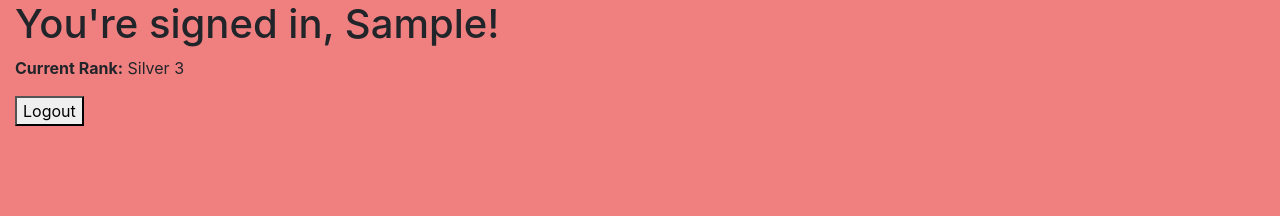
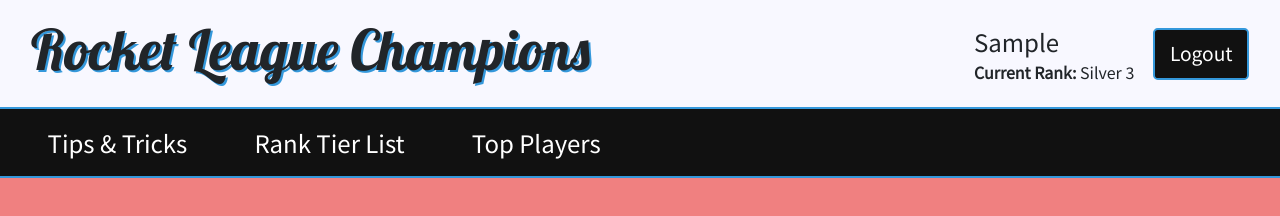
Before and after one commit to cistinson/epicodus-project-2, a plain HTML site: page index.html in a window 1280 px wide. Both pictures are taken after typing "Sample", "Sample123" into the empty fields and a click on the button "Submit". Drawn offline with nearby package versions, Linux system fonts and the light colour scheme.

Commit message:
add navigation copy and styles

```diff
--- a/css/styles.css
+++ b/css/styles.css
@@ -5,7 +5,7 @@
 }
 
 .loginTitleWrapper{
-  background-color: rgba(255, 255, 255, 0.45);
+  background-color: rgba(255, 255, 255, 0.55);
   padding: 3em;
   color: #111111;
   /*border: 5px solid #ff7675;*/
@@ -21,6 +21,7 @@
 .loginTitleWrapper p{
   font-family: 'Noto Sans TC';
   font-size: 3em;
+  font-weight: bold;
 }
 
 .loginInfoWrapper{
@@ -55,6 +56,7 @@
   background-color: lightcoral;
   display: none;
   height: 100vh;
+  font-family: 'Noto Sans TC';
 }
 
 #loginSubmit{
@@ -63,6 +65,8 @@
   font-family: 'Noto Sans TC';
   border-radius: 0.25em;
   border: 2px solid #111111;
+  background-color: #3498db;
+  color: #ffffff;
 }
 
 #loginSubmit:hover{
@@ -72,6 +76,80 @@
   font-weight: bold;
 }
 
+.loggedInTitleWrapper{
+  background-color: #f8f8ff;
+  padding: 1em;
+}
+
+.loggedInTitleWrapper h1{
+  font-family: 'Lobster';
+  font-size: 3.5em;
+  text-shadow: 2px 2px #3498db;
+}
+
+.userInformationWrapper{
+  display: flex;
+  justify-content: flex-end;
+  align-items: center;
+}
+
+.userInformationWrapper p{
+  margin: 0;
+}
+
+#usernamePlaceholder{
+  font-size: 1.5em;
+}
+
+#logoutSubmit{
+  padding: .5em 0.75em;
+  font-size: 1.2em;
+  border-radius: 0.25em;
+  color: #ffffff;
+  border: 2px solid #3498db;
+  background-color: #111111;
+  margin-left: 1em
+}
+
+#logoutSubmit:hover{
+  background-color: #3498db;
+  color: #ffffff;
+  border: 2px solid #111111;
+  font-weight: bold;
+}
+
+nav{
+  background-color: #111111;
+  border-bottom: 2px solid #3498db;
+  border-top: 2px solid #3498db;
+}
+
+.navList{
+  color: #ffffff;
+  background-color: #111111;
+  list-style-type: none;
+  display: flex;
+  margin: 0;
+  padding: 0;
+  margin-left: 2em;
+}
+
+.navList li{
+  margin-right: 1.5em;
+  font-size: 1.5em;
+}
+
+.navList li a{
+  padding: 0.65em;
+  display: block;
+  color: #ffffff;
+}
+
+.navList li a:hover{
+  text-decoration: none;
+  background-color: #333333;
+}
+
 /*Overriding Bootstrap CSS*/
 
 .row{
--- a/index.html
+++ b/index.html
@@ -30,13 +30,24 @@
         </div>
       </div>
       <div class="row loggedInWrapper">
+        <div class="row loggedInTitleWrapper">
+          <div class="col-sm-6 col-md-7 col-lg-8">
+            <h1>Rocket League Champions</h1>
+          </div>
+          <div class="col-sm-6 col-md-5 col-lg-4 userInformationWrapper">
+            <p><span id="usernamePlaceholder"></span><br /><strong>Current Rank:</strong> <span id="rankPlaceholder"></span></p>
+            <button id="logoutSubmit">Logout</button>
+          </div>
+        </div>
         <nav>
-
+          <ul class="navList">
+            <li><a href="#">Tips &amp; Tricks</a></li>
+            <li><a href="#">Rank Tier List</a></li>
+            <li><a href="#">Top Players</a></li>
+          </ul>
         </nav>
         <div class="col-sm-6 col-md-7 col-lg-8">
-          <h1>You're signed in, <span id="usernamePlaceholder"></span>!</h1>
-          <p><strong>Current Rank:</strong> <span id="rankPlaceholder"></span></p>
-          <button id="logoutSubmit">Logout</button>
+
         </div>
         <div class="col-sm-6 col-md-5 col-lg-4">
 
```
